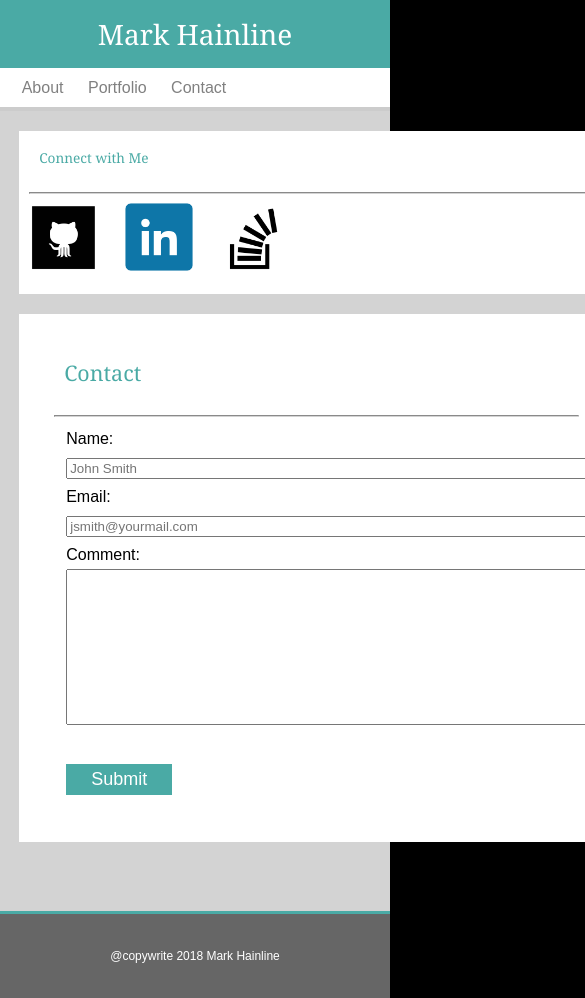
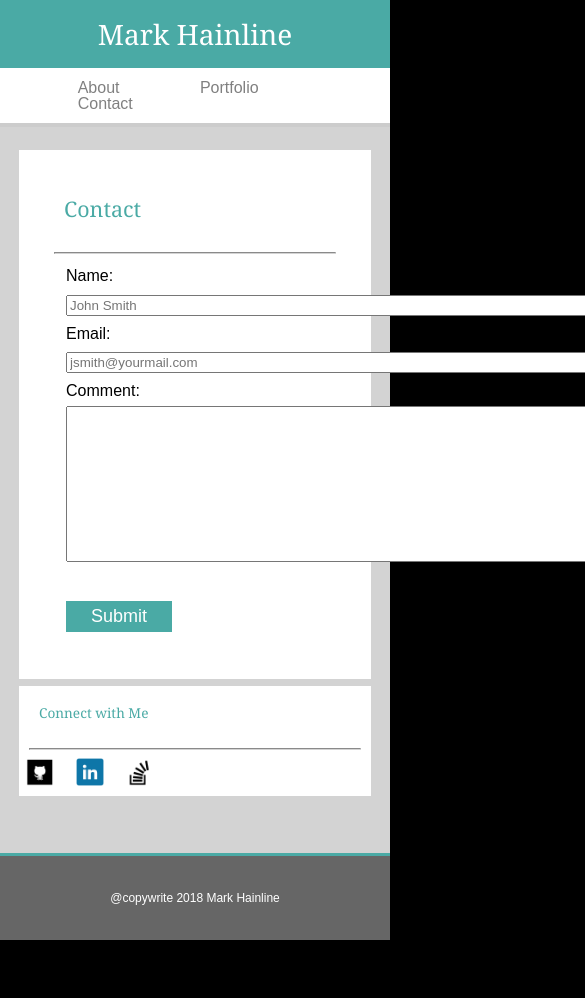
Before and after one commit to wucheeman/Responsive-Portfolio, a plain HTML site: page contact.html in a window 390 px wide. Shown: the top 998 px of the page, 585 px wide, since content can reach past the window. After the commit the page ends 940 px from the top, so only its background shows below. Drawn offline with Linux system fonts and the light colour scheme.

Commit message:
updates to really make index.html and style.css minimally acceptable. Start on contact.html

```diff
--- a/assets/css/style.css
+++ b/assets/css/style.css
@@ -103,6 +103,7 @@ section {
   background-color: lightgrey;
   margin-left: auto;
   margin-right: auto;
+  padding-top: 4%;
 }
 
 a:hover {
@@ -214,13 +215,17 @@ h1 {
   margin-left: 2%;
 }
 
+section {
+  width: 94%;
+}
+
 .connect_header {
   text-align: left;
 }
 
   .maincontent,
   .sidebar {
-    width: 75%;
+    width: 96%;
     /* margin-left: 2%;
     margin-right: 2%; */
     margin: 2%
@@ -285,7 +290,7 @@ h1 {
 
   .maincontent,
   .sidebar {
-    width: 62%;
+    /* width: 62%; */
     float: none;
     /* margin-left: auto;
     margin-right: auto; */
--- a/contact.html
+++ b/contact.html
@@ -14,24 +14,14 @@
       <div class="page_header_content">
         <h1>Mark Hainline</h1>
         <div class="nav">
-          <a href="index.html">About</a>
-          <a href="portfolio.html">Portfolio</a>
-          <a href="contact.html">Contact</a>
+          <a href="index.html" class="hdr_link">About</a>
+          <a href="portfolio.html" class="hdr_link">Portfolio</a>
+          <a href="contact.html" class="hdr_link">Contact</a>
         </div>
       </div>
     </header>
-    <div class="main_background">
+    <!-- <div class="main_background"> -->
     <section>
-        <div class="sidebar">
-          <h2 class="connect_header">Connect with Me</h2>
-          <hr>
-          <a href="https://github.com/">
-            <img src="assets/images/github_logo.png" alt="github logo" width="70"/></a>
-          <a href="https://www.linkedin.com/">
-            <img src="assets/images/linked_in_logo.png" alt="linked in logo" width="70"/></a>
-          <a href="https://stackoverflow.com/">
-                <img src="assets/images/stackoverflow.png" alt="stack overflow logo" width="70"/></a>
-        </div>
         <div class="maincontent">
           <h2>Contact</h2>
           <hr>
@@ -44,11 +34,21 @@
             <textarea name="comments" rows="10" cols="80"></textarea><br><br>
             <input type="submit" value="Submit">
           </form>
-          </div>
+        </div> <!-- .maincontent -->
+        <div class="sidebar">
+          <h2 class="connect_header">Connect with Me</h2>
+          <hr>
+          <a href="https://github.com/" class="logo_link">
+            <img src="assets/images/github_logo.png" alt="github logo" width="70" class="logo" /></a>
+          <a href="https://www.linkedin.com/" class="logo_link">
+            <img src="assets/images/linked_in_logo.png" alt="linked in logo" width="70" class="logo" /></a>
+          <a href="https://stackoverflow.com/" class="logo_link">
+                <img src="assets/images/stackoverflow.png" alt="stack overflow logo" width="70" class="logo" /></a>
+        </div> <!-- .sidebard -->
     </section>
-    </div>
+    <!-- </div> .mainbackground -->
     <div class="push"></div>
-  </div>
     <footer>@copywrite 2018 Mark Hainline</footer>
+  </div> <!-- .wrapper -->
 </body>
 </html>
```
Also changed, not shown: index.html (+0 -1 lines). Lines whose indentation alone changed are shown as unchanged.
